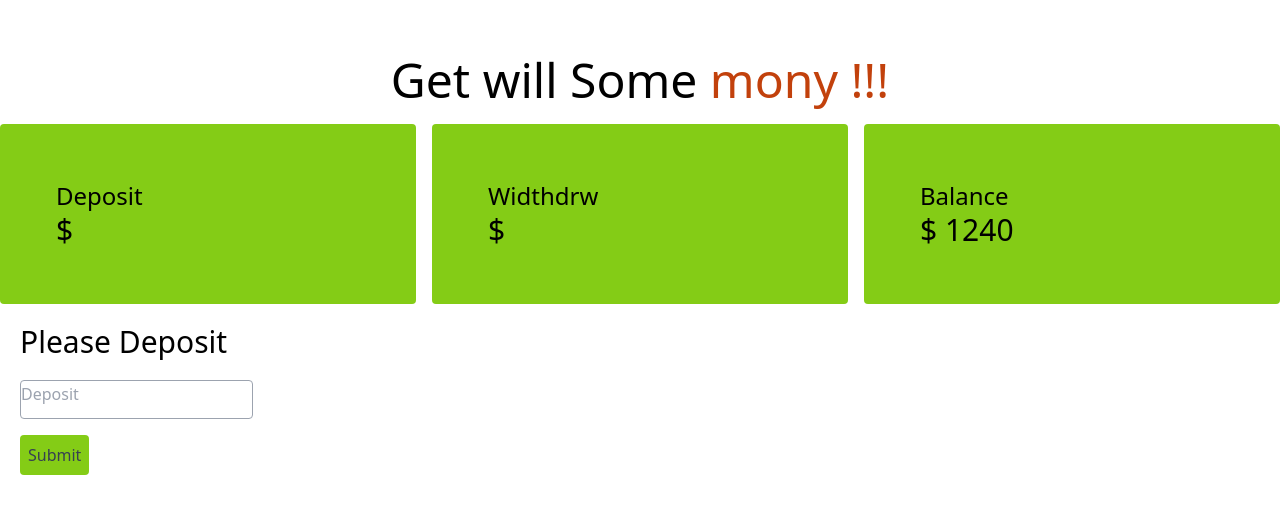
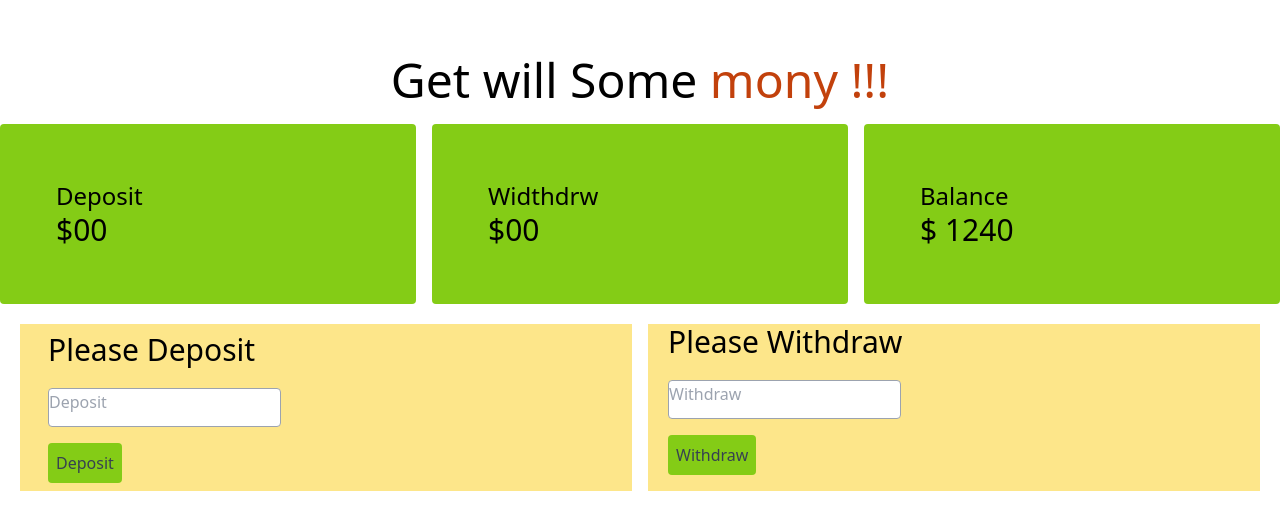
Before and after one commit to aminul01863/bank-deposit, a plain HTML site: page index.html in a window 1280 px wide. Drawn offline with nearby package versions, Linux system fonts and the light colour scheme.

Commit message:
bank-deposit-update

```diff
--- a/index.html
+++ b/index.html
@@ -15,13 +15,13 @@
     </header>
     <section>
         <div class="grid grid-cols-3 gap-4 mx-auto mt-5 mx-5 ">
-            <div class="bg-lime-500 rounded p-14">
+            <div class="bg-lime-500 rounded p-14 shadow-purple-200">
                 <h3 class="text-2xl ">Deposit</h3>
-                <h4 class="text-3xl">$</h4>
+                <h4 class="text-3xl">$00</h4>
             </div>
-            <div class="bg-lime-500 rounded p-14">
+            <div class="bg-lime-500 rounded p-14 ">
                 <h3 class="text-2xl ">Widthdrw</h3>
-                <h4 class="text-3xl">$</h4>
+                <h4 class="text-3xl">$00</h4>
             </div>
             <div class="bg-lime-500 rounded p-14">
                 <h3 class="text-2xl ">Balance</h3>
@@ -31,14 +31,26 @@
         </div>
     </section>
     <!-- deposit and withdraw -->
-    <div action="" class="mt-5 mx-5">
-        <h3 class="text-3xl">Please Deposit</h3>
-        <input id="user-name" class="border block border-gray-400 mb-2 w-3/8 mt-5 pt-px py-3 rounded" type="text" placeholder="Deposit">
 
-        <button id="login-btn" class="rounded bg-lime-500 text-black-700 font-medium mt-2 p-2 text-gray-700 ">Submit</button>
-    </div>
     <section>
+        <div class="mt-5 mx-5 grid grid-cols-2 gap-4 ">
+            <div action="" class="bg-amber-200">
+                <div class="mx-5 p-2">
+                    <h3 class="text-3xl">Please Deposit</h3>
+                    <input id="user-name" class="border block border-gray-400 mb-2 w-3/8 mt-5 pt-px py-3 rounded" type="text" placeholder="Deposit">
 
+                    <button id="login-btn" class="rounded bg-lime-500 text-black-700 font-medium mt-2 p-2 text-gray-700 ">Deposit</button>
+                </div>
+            </div>
+            <div action="" class="bg-amber-200 ">
+                <div class="mx-5">
+                    <h3 class="text-3xl">Please Withdraw</h3>
+                    <input id="user-name" class="border block border-gray-400 mb-2 w-3/8 mt-5 pt-px py-3 rounded" type="text" placeholder="Withdraw">
+
+                    <button id="login-btn" class="rounded bg-lime-500 text-black-700 font-medium mt-2 p-2 text-gray-700 ">Withdraw</button>
+                </div>
+            </div>
+        </div>
     </section>
 </body>
 
```
